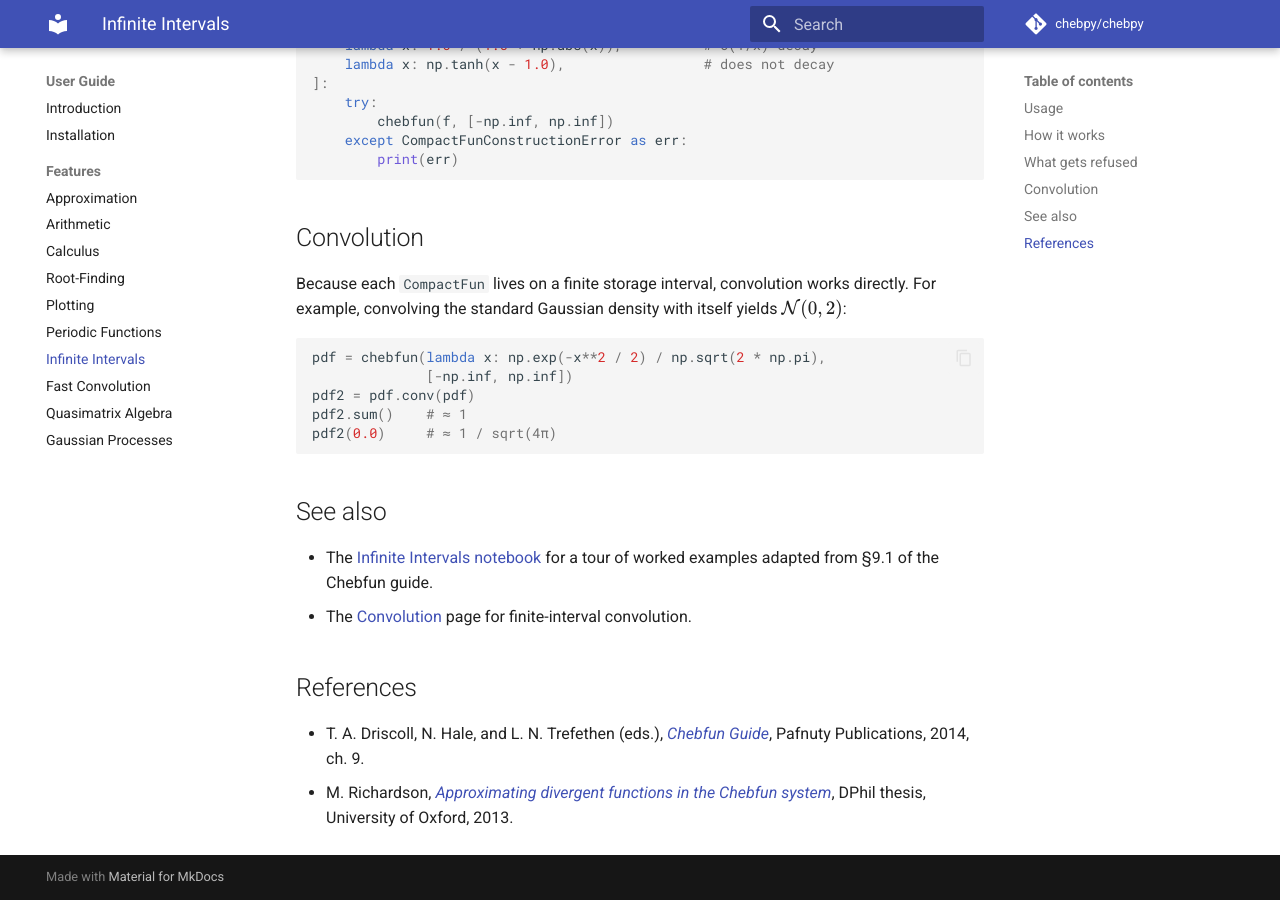
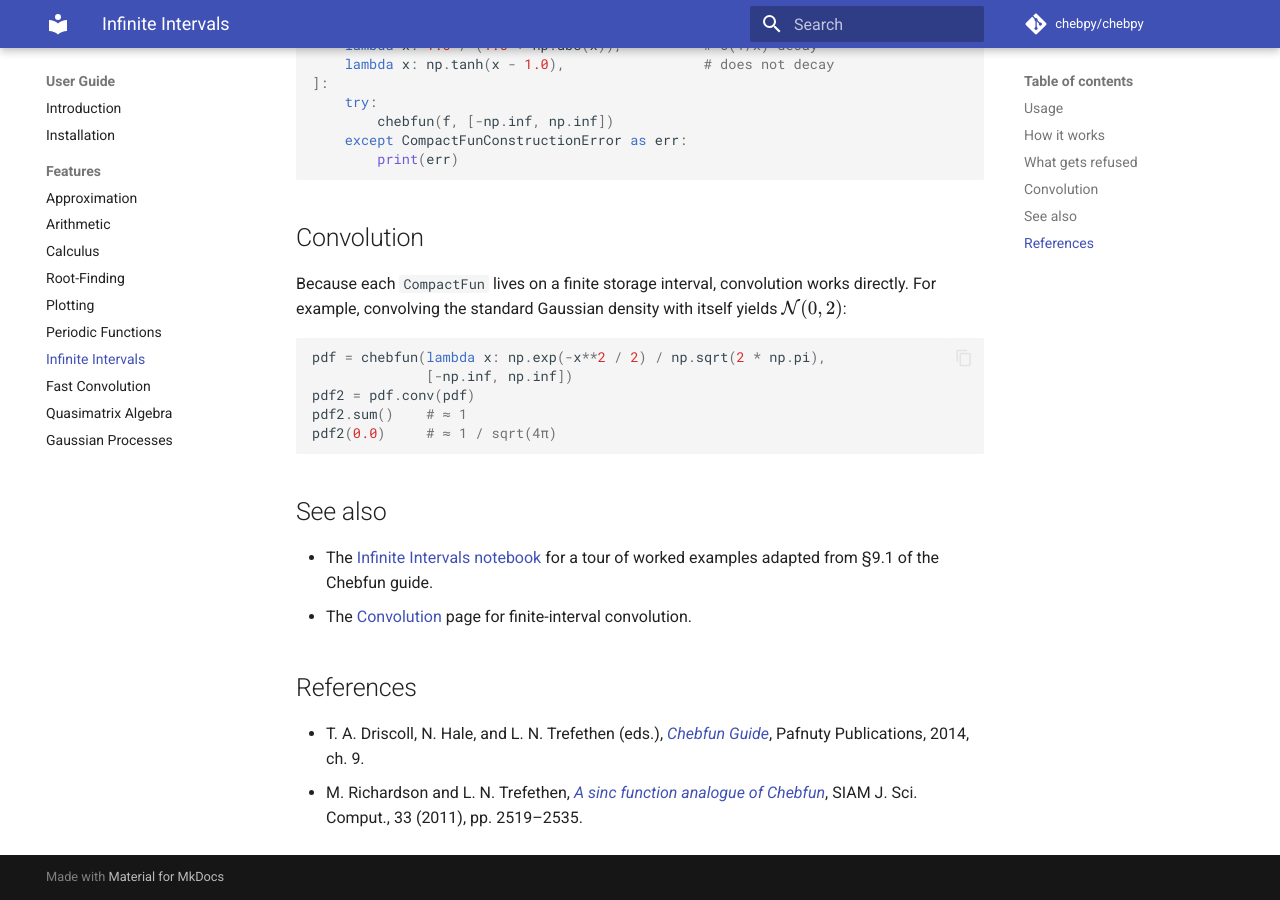
Before and after one commit to chebpy/chebpy, an MkDocs documentation site: the page built from docs/user/features/infinite-intervals.md, in a window 1280 px wide and 900 px high, scrolled down 1421 px. Built offline with MkDocs 1.6.1 and Material for MkDocs 9.7.7, drawn with Linux system fonts in a browser that asks for light colours; comment, search, counter and statistics services are not loaded; the version menu is left out.

```diff
--- a/docs/user/features/infinite-intervals.md
+++ b/docs/user/features/infinite-intervals.md
@@ -95,6 +95,6 @@ pdf2(0.0)     # ≈ 1 / sqrt(4π)
 - T. A. Driscoll, N. Hale, and L. N. Trefethen (eds.),
   [*Chebfun Guide*](https://www.chebfun.org/docs/guide/),
   Pafnuty Publications, 2014, ch. 9.
-- M. Richardson,
-  [*Approximating divergent functions in the Chebfun system*](https://ora.ox.ac.uk/objects/uuid:24a5d1c2-fb24-4ad7-8a16-c7c0bd0bda99),
-  DPhil thesis, University of Oxford, 2013.
+- M. Richardson and L. N. Trefethen,
+  [*A sinc function analogue of Chebfun*](https://epubs.siam.org/doi/10.1137/110825947),
+  SIAM J. Sci. Comput., 33 (2011), pp. 2519–2535.
```
Also changed, not shown: docs/history.md (+5 -5 lines).
